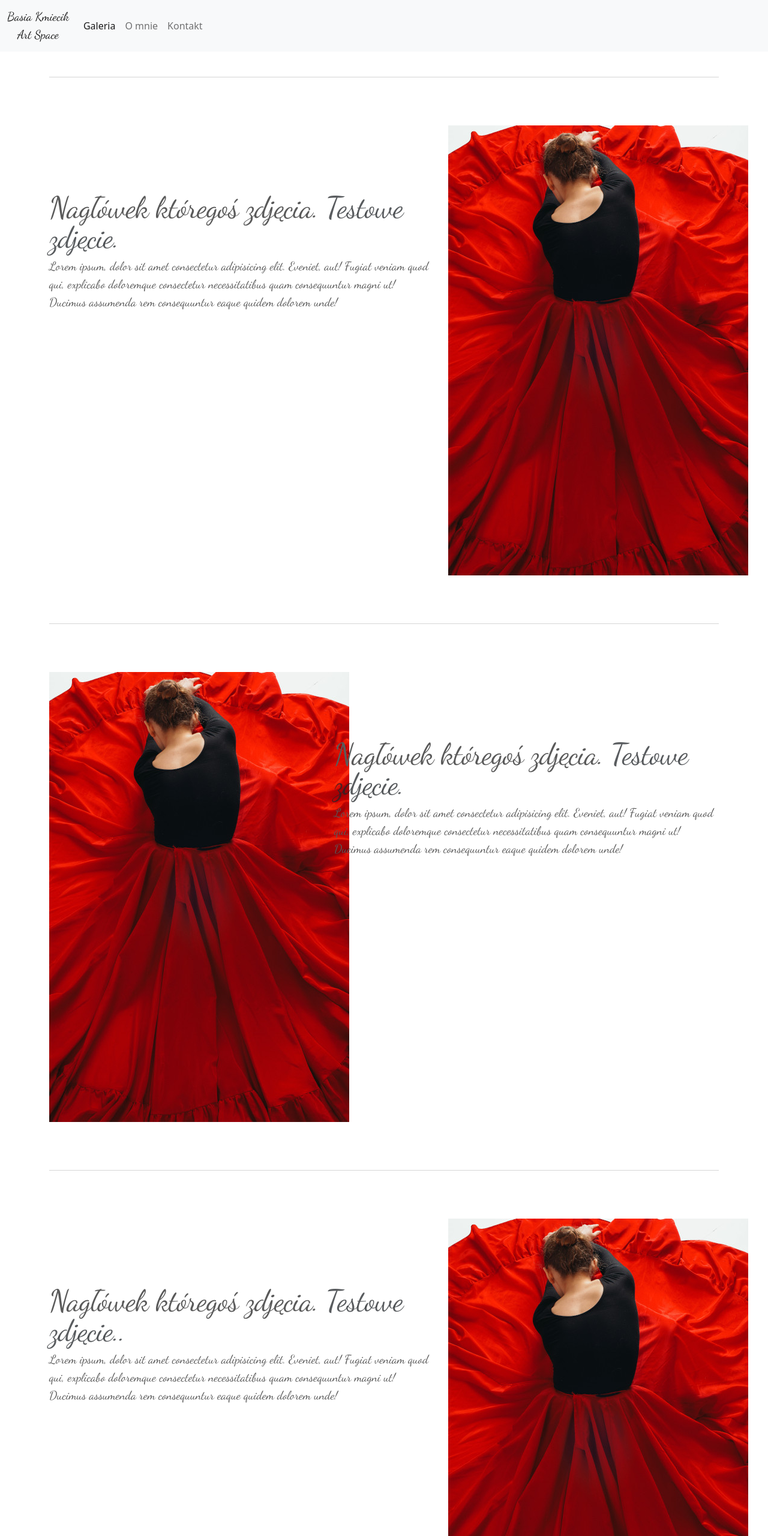
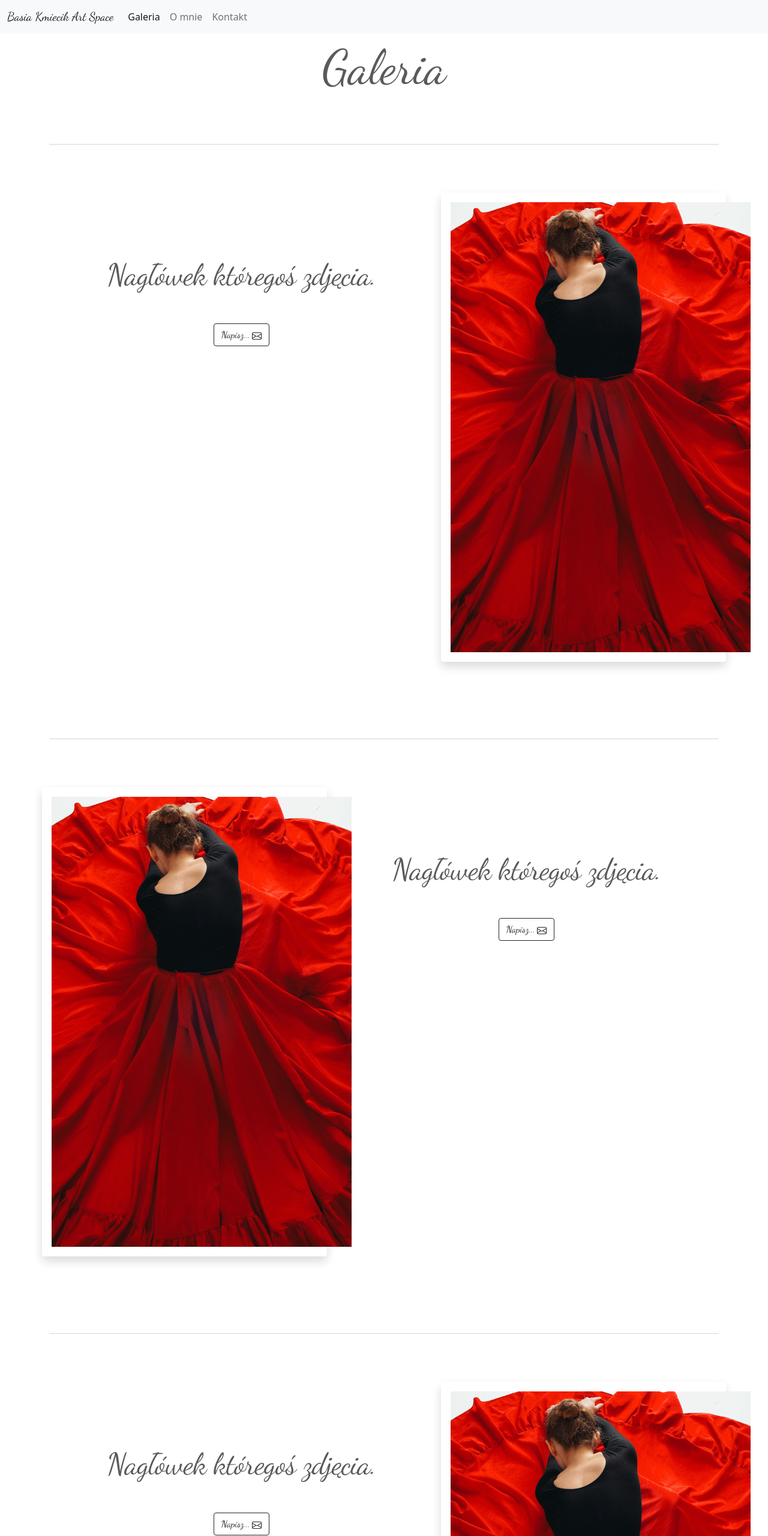
Before and after one commit to Chr1stianB/basia_web, a plain HTML site: page index.html in a window 1280 px wide. Shown: the top 2560 px of the page at 60% size. Drawn offline with nearby package versions, Linux system fonts and the light colour scheme.

Commit message:
About me and gallery

```diff
--- a/carousel.css
+++ b/carousel.css
@@ -11,28 +11,6 @@ body {
 
 /* CUSTOMIZE THE CAROUSEL
 -------------------------------------------------- */
-
-/* Carousel base class */
-.carousel {
-  margin-bottom: 4rem;
-}
-/* Since positioning the image, we need to help out the caption */
-.carousel-caption {
-  bottom: 3rem;
-  z-index: 10;
-}
-
-/* Declare heights because of positioning of img element */
-.carousel-item {
-  height: 32rem;
-}
-.carousel-item > img {
-  position: absolute;
-  top: 0;
-  left: 0;
-  min-width: 100%;
-  height: 32rem;
-}
 
 
 /* MARKETING CONTENT
@@ -91,3 +69,22 @@ body {
     margin-top: 7rem;
   }
 }
+
+.bd-placeholder-img {
+  font-size: 1.125rem;
+  text-anchor: middle;
+  -webkit-user-select: none;
+  -moz-user-select: none;
+  user-select: none;
+}
+
+@media (min-width: 768px) {
+  .bd-placeholder-img-lg {
+    font-size: 3.5rem;
+  }
+}
+
+main,
+.navbar-brand {
+  font-family: 'Dancing Script', cursive;
+}
--- a/index.html
+++ b/index.html
@@ -7,42 +7,10 @@
   <meta name="description" content="">
   <title>Galeria</title>
 
-  <link rel="canonical" href="https://getbootstrap.com/docs/5.0/examples/carousel/">
-  <link rel="preconnect" href="https://fonts.gstatic.com">
   <link href="https://fonts.googleapis.com/css2?family=Dancing+Script:wght@400;500;600;700&display=swap"
     rel="stylesheet">
   <link href="https://cdn.jsdelivr.net/npm/bootstrap@5.0.0-beta2/dist/css/bootstrap.min.css" rel="stylesheet"
     integrity="sha384-BmbxuPwQa2lc/FVzBcNJ7UAyJxM6wuqIj61tLrc4wSX0szH/Ev+nYRRuWlolflfl" crossorigin="anonymous">
-
-
-
-
-  <!-- Bootstrap core CSS -->
-  <link href="../assets/dist/css/bootstrap.min.css" rel="stylesheet">
-
-  <style>
-    .bd-placeholder-img {
-      font-size: 1.125rem;
-      text-anchor: middle;
-      -webkit-user-select: none;
-      -moz-user-select: none;
-      user-select: none;
-    }
-
-    @media (min-width: 768px) {
-      .bd-placeholder-img-lg {
-        font-size: 3.5rem;
-      }
-    }
-
-    main,
-    .navbar-brand {
-      font-family: 'Dancing Script', cursive;
-    }
-  </style>
-
-
-  <!-- Custom styles for this template -->
   <link href="carousel.css" rel="stylesheet">
 </head>
 
@@ -51,7 +19,7 @@
   <header>
     <nav class="navbar navbar-expand-md navbar-light fixed-top bg-light">
       <div class="container-fluid">
-        <a class="navbar-brand text-center" href="#">Basia Kmiecik <br>Art Space</a>
+        <a class="navbar-brand text-center" href="#">Basia Kmiecik Art Space</a>
         <button class="navbar-toggler" type="button" data-bs-toggle="collapse" data-bs-target="#navbarCollapse"
           aria-controls="navbarCollapse" aria-expanded="false" aria-label="Toggle navigation">
           <span class="navbar-toggler-icon"></span>
@@ -59,10 +27,10 @@
         <div class="collapse navbar-collapse" id="navbarCollapse">
           <ul class="navbar-nav me-auto mb-2 mb-md-0">
             <li class="nav-item">
-              <a class="nav-link active" aria-current="page" href="#">Galeria</a>
+              <a class="nav-link active" aria-current="page" href="index.html">Galeria</a>
             </li>
             <li class="nav-item">
-              <a class="nav-link" href="#">O mnie</a>
+              <a class="nav-link" href="about.html">O mnie</a>
             </li>
             <li class="nav-item">
               <a class="nav-link" href="#" tabindex="-1" aria-disabled="true">Kontakt</a>
@@ -79,49 +47,58 @@
 
       <!-- START THE FEATURETTES -->
 
+      <h1 class="text-center display-1 mt-3">Galeria</h1>
       <hr class="featurette-divider">
 
       <div class="row featurette">
-        <div class="col-md-7">
-          <h2 class="featurette-heading">Nagłówek któregoś zdjęcia. <span class="text-muted">Testowe zdjęcie.</span>
-          </h2>
-          <p class="lead">Lorem ipsum, dolor sit amet consectetur adipisicing elit. Eveniet, aut! Fugiat veniam quod
-            qui, explicabo doloremque consectetur necessitatibus quam consequuntur magni ut! Ducimus assumenda rem
-            consequuntur eaque quidem dolorem unde!</p>
+        <div class="col-md-7 text-center">
+          <h2 class="featurette-heading text-center">Nagłówek któregoś zdjęcia. </h2>
+          <a href="#"><button class="mt-5 mb-sm-5 btn btn-outline-dark">Napisz... <svg
+                xmlns="http://www.w3.org/2000/svg" width="16" height="16" fill="currentColor" class="bi bi-envelope"
+                viewBox="0 0 16 16">
+                <path
+                  d="M0 4a2 2 0 0 1 2-2h12a2 2 0 0 1 2 2v8a2 2 0 0 1-2 2H2a2 2 0 0 1-2-2V4zm2-1a1 1 0 0 0-1 1v.217l7 4.2 7-4.2V4a1 1 0 0 0-1-1H2zm13 2.383l-4.758 2.855L15 11.114v-5.73zm-.034 6.878L9.271 8.82 8 9.583 6.728 8.82l-5.694 3.44A1 1 0 0 0 2 13h12a1 1 0 0 0 .966-.739zM1 11.114l4.758-2.876L1 5.383v5.73z" />
+              </svg></button></a>
         </div>
-        <div class="col-md-5">
+        <div class="shadow p-3 mb-5 bg-body rounded col-md-5">
           <img src="3.jpg">
-
         </div>
       </div>
 
       <hr class="featurette-divider">
 
       <div class="row featurette">
-        <div class="col-md-7 order-md-2">
-          <h2 class="featurette-heading">Nagłówek któregoś zdjęcia. <span class="text-muted">Testowe zdjęcie.</span>
+        <div class="text-center col-md-7 order-md-2">
+          <h2 class="featurette-heading">Nagłówek któregoś zdjęcia.
+
           </h2>
-          <p class="lead">Lorem ipsum, dolor sit amet consectetur adipisicing elit. Eveniet, aut! Fugiat veniam quod
-            qui, explicabo doloremque consectetur necessitatibus quam consequuntur magni ut! Ducimus assumenda rem
-            consequuntur eaque quidem dolorem unde!</p>
+          <a href="#"><button class="mt-5 mb-sm-5 btn btn-outline-dark">Napisz... <svg
+                xmlns="http://www.w3.org/2000/svg" width="16" height="16" fill="currentColor" class="bi bi-envelope"
+                viewBox="0 0 16 16">
+                <path
+                  d="M0 4a2 2 0 0 1 2-2h12a2 2 0 0 1 2 2v8a2 2 0 0 1-2 2H2a2 2 0 0 1-2-2V4zm2-1a1 1 0 0 0-1 1v.217l7 4.2 7-4.2V4a1 1 0 0 0-1-1H2zm13 2.383l-4.758 2.855L15 11.114v-5.73zm-.034 6.878L9.271 8.82 8 9.583 6.728 8.82l-5.694 3.44A1 1 0 0 0 2 13h12a1 1 0 0 0 .966-.739zM1 11.114l4.758-2.876L1 5.383v5.73z" />
+              </svg></button></a>
         </div>
-        <div class="col-md-5 order-md-1">
+        <div class="shadow p-3 mb-5 bg-body rounded col-md-5 order-md-1">
           <img src="3.jpg">
-
         </div>
       </div>
 
       <hr class="featurette-divider">
 
       <div class="row featurette">
-        <div class="col-md-7">
-          <h2 class="featurette-heading">Nagłówek któregoś zdjęcia. <span class="text-muted">Testowe zdjęcie..</span>
+        <div class="col-md-7 text-center">
+          <h2 class="featurette-heading text-center">Nagłówek któregoś zdjęcia.
+
           </h2>
-          <p class="lead">Lorem ipsum, dolor sit amet consectetur adipisicing elit. Eveniet, aut! Fugiat veniam quod
-            qui, explicabo doloremque consectetur necessitatibus quam consequuntur magni ut! Ducimus assumenda rem
-            consequuntur eaque quidem dolorem unde!</p>
+          <a href="#"><button class="mt-5 mb-sm-5 btn btn-outline-dark">Napisz... <svg
+                xmlns="http://www.w3.org/2000/svg" width="16" height="16" fill="currentColor" class="bi bi-envelope"
+                viewBox="0 0 16 16">
+                <path
+                  d="M0 4a2 2 0 0 1 2-2h12a2 2 0 0 1 2 2v8a2 2 0 0 1-2 2H2a2 2 0 0 1-2-2V4zm2-1a1 1 0 0 0-1 1v.217l7 4.2 7-4.2V4a1 1 0 0 0-1-1H2zm13 2.383l-4.758 2.855L15 11.114v-5.73zm-.034 6.878L9.271 8.82 8 9.583 6.728 8.82l-5.694 3.44A1 1 0 0 0 2 13h12a1 1 0 0 0 .966-.739zM1 11.114l4.758-2.876L1 5.383v5.73z" />
+              </svg></button></a>
         </div>
-        <div class="col-md-5">
+        <div class=" shadow p-3 mb-5 bg-body rounded col-md-5">
           <img src="3.jpg">
 
         </div>
@@ -144,7 +121,6 @@
   <script src="https://cdn.jsdelivr.net/npm/bootstrap@5.0.0-beta2/dist/js/bootstrap.bundle.min.js"
     integrity="sha384-b5kHyXgcpbZJO/tY9Ul7kGkf1S0CWuKcCD38l8YkeH8z8QjE0GmW1gYU5S9FOnJ0"
     crossorigin="anonymous"></script>
-  <script src="../assets/dist/js/bootstrap.bundle.min.js"></script>
 
 
 </body>
```
Also changed, not shown: about.html (added, +85 -0 lines), 2.jpg.
